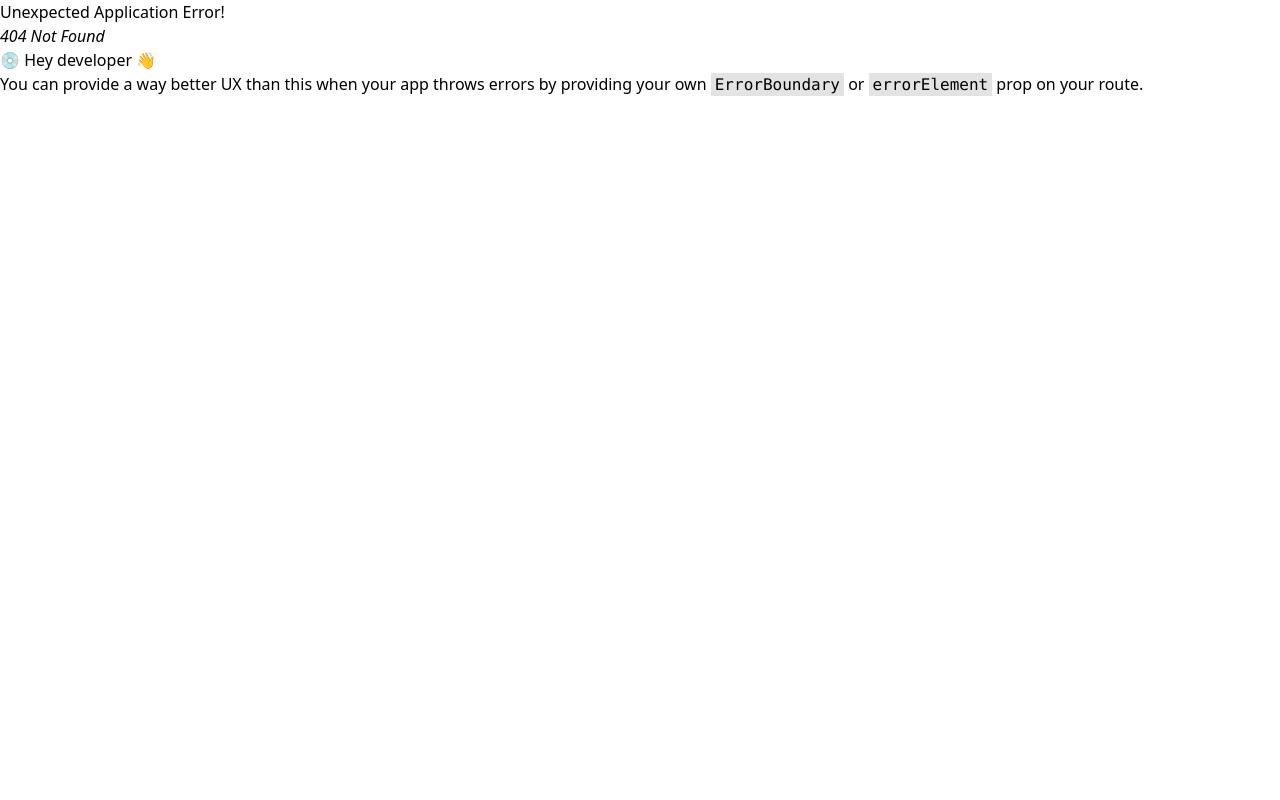
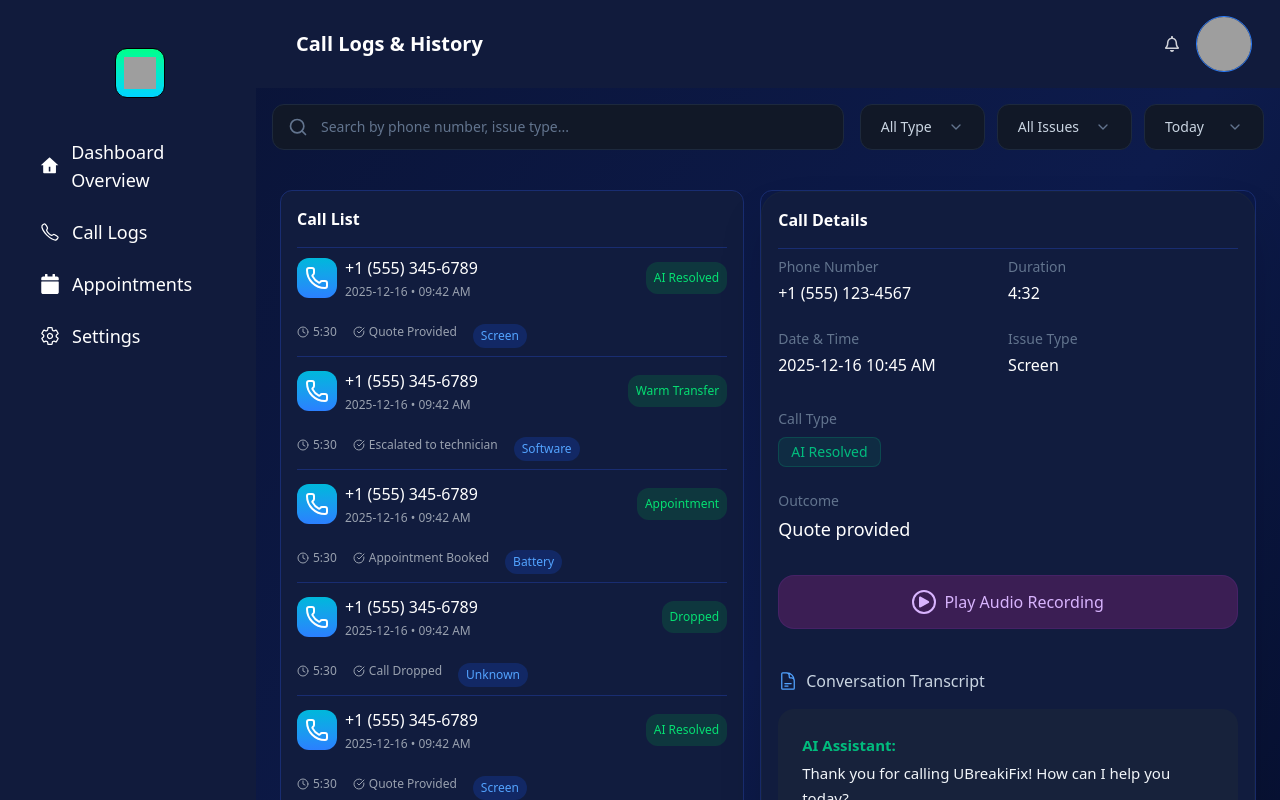
Before and after one commit to Nadimmo/FrontEnd-Task-, a React (Vite) app: page /callLogs in a window 1280 px wide. Before the commit this address had no page. Shown: the top 800 px of the page. Built offline with nearby package versions, Linux system fonts and the light colour scheme; grey boxes are pictures that could not be loaded.

Commit message:
create call logs page

```diff
--- a/src/Root/Root.jsx
+++ b/src/Root/Root.jsx
@@ -11,7 +11,7 @@ const Dashboard = () => {
     <div className="min-h-screen ]">
       {/* Mobile Menu Button */}
       <button
-        className="md:hidden p-3 bg-[#F1BA88] text-white  hover:bg-gray-700 transition duration-300"
+        className="md:hidden p-3 bg-[#111b3c] text-white  hover:bg-gray-700 transition duration-300"
         onClick={() => setIsOpen(!isOpen)}
       >
         <FaBars size={24} />
@@ -40,7 +40,7 @@ const Dashboard = () => {
                     Dashboard Overview
                   </span>
                 </Link>
-                <Link to={"/"} className="text-lg py-3 px-2 text-[#FFFFFF]">
+                <Link to={"/callLogs"} className="text-lg py-3 px-2 text-[#FFFFFF]">
                   <span className="flex gap-3 items-center">
                     <IoCallOutline className="text-xl" /> Call Logs
                   </span>
--- a/src/Route/Route.jsx
+++ b/src/Route/Route.jsx
@@ -5,6 +5,7 @@ import Dashboard from '../pages/Dashboard/Dashboard';
 import Settings from '../pages/Settings/Settings';
 import Profile from '../pages/Settings/Profile';
 import Appointment from '../pages/Appoinment/Appointment';
+import CallLogs from '../pages/CallLogs/CallLogs';
 
 const Route = createBrowserRouter([
   {
@@ -27,6 +28,10 @@ const Route = createBrowserRouter([
         {
             path: '/appointment',
             element: <Appointment></Appointment>
+        },
+        {
+            path: '/callLogs',
+            element: <CallLogs></CallLogs>
         }
     ]
   },
--- /dev/null
+++ b/src/pages/CallLogs/CallDetails.jsx
@@ -0,0 +1,100 @@
+import React from 'react';
+import { HiPlay, HiOutlineDocumentText } from "react-icons/hi2";
+
+const CallDetails = () => {
+  return (
+    <div className="lg:mt-0 mt-2 min-h-screen   flex justify-center items-start font-sans border border-[#192D71] rounded-xl">
+      <div className="w-full max-w-lg p-4 bg-[#111c3e] rounded-3xl  text-slate-300 shadow-2xl border border-slate-800/50">
+
+        {/* Header */}
+        <h2 className=" font-semibold text-white mb-4">Call Details</h2>
+            <hr className=" text-[#192D71] " />
+
+        {/* Info Grid */}
+        <div className="grid grid-cols-2 gap-y-6 mb-8 mt-2">
+          <div>
+            <p className="text-slate-500 text-sm mb-1">Phone Number</p>
+            <p className="text-white font-medium">+1 (555) 123-4567</p>
+          </div>
+          <div>
+            <p className="text-slate-500 text-sm mb-1">Duration</p>
+            <p className="text-white font-medium">4:32</p>
+          </div>
+          <div>
+            <p className="text-slate-500 text-sm mb-1">Date & Time</p>
+            <p className="text-white font-medium">2025-12-16 10:45 AM</p>
+          </div>
+          <div>
+            <p className="text-slate-500 text-sm mb-1">Issue Type</p>
+            <p className="text-white font-medium">Screen</p>
+          </div>
+        </div>
+
+        {/* Call Type Badge */}
+        <div className="mb-6">
+          <p className="text-slate-500 text-sm mb-2">Call Type</p>
+          <span className="inline-block px-3 py-1 rounded-lg bg-emerald-500/10 border border-emerald-500/20 text-emerald-500 text-sm font-medium">
+            AI Resolved
+          </span>
+        </div>
+
+        {/* Outcome */}
+        <div className="mb-8">
+          <p className="text-slate-500 text-sm mb-1">Outcome</p>
+          <p className="text-white text-lg">Quote provided</p>
+        </div>
+
+        {/* Audio Button */}
+        <button className="w-full bg-[#3B1E54] hover:bg-[#4a266a] text-[#D8B4FE] font-medium py-3.5 rounded-2xl flex items-center justify-center gap-2 transition-colors mb-10 border border-purple-500/10">
+          <div className="border-2 border-[#D8B4FE] rounded-full p-0.5">
+            <HiPlay size={16} />
+          </div>
+          Play Audio Recording
+        </button>
+
+        {/* Transcript Section */}
+        <div className="space-y-4">
+          <div className="flex items-center gap-2 text-slate-300 font-medium">
+            <HiOutlineDocumentText className="text-blue-400" size={20} />
+            <h3>Conversation Transcript</h3>
+          </div>
+
+          <div className="bg-[#17223b] rounded-2xl p-6 space-y-6 text-[15px] leading-relaxed">
+            <div>
+              <p className="text-emerald-500 font-bold mb-1">AI Assistant:</p>
+              <p className="text-slate-100">Thank you for calling UBreakiFix! How can I help you today?</p>
+            </div>
+
+            <div>
+              <p className="text-blue-500 font-bold mb-1">Customer:</p>
+              <p className="text-slate-100">Hi, my iPhone 13 screen is cracked. How much would it cost to repair?</p>
+            </div>
+
+            <div>
+              <p className="text-emerald-500 font-bold mb-1">AI Assistant:</p>
+              <p className="text-slate-100">
+                I can help you with that! For an iPhone 13 screen repair, our price is $199.
+                This includes parts, labor, and comes with a 90-day warranty. Would you like to book an appointment?
+              </p>
+            </div>
+
+            <div>
+              <p className="text-blue-500 font-bold mb-1">Customer:</p>
+              <p className="text-slate-100">Yes, please! When are you available?</p>
+            </div>
+
+            <div>
+              <p className="text-emerald-500 font-bold mb-1">AI Assistant:</p>
+              <p className="text-slate-100">
+                Great! I have availability today at 2:00 PM or tomorrow at 10:00 AM. Which works better for you?
+              </p>
+            </div>
+          </div>
+        </div>
+
+      </div>
+    </div>
+  );
+};
+
+export default CallDetails;
--- /dev/null
+++ b/src/pages/CallLogs/CallLogs.jsx
@@ -0,0 +1,147 @@
+import React from "react";
+import DHeader from "../../compnents/DHeader";
+import { CircleCheckBig, Clock4, Phone, Timer } from "lucide-react";
+import CallDetails from "./CallDetails";
+import { LuChevronDown, LuSearch } from "react-icons/lu";
+const calls = [
+  {
+    id: 1,
+    number: "+1 (555) 345-6789",
+    date: "2025-12-16 • 09:42 AM",
+    status: "AI Resolved",
+    tag: "Screen",
+    time: "5:30",
+    text: "Quote Provided",
+  },
+  {
+    id: 2,
+    number: "+1 (555) 345-6789",
+    date: "2025-12-16 • 09:42 AM",
+    status: "Warm Transfer",
+    tag: "Software",
+    time: "5:30",
+    text: "Escalated to technician",
+  },
+  {
+    id: 3,
+    number: "+1 (555) 345-6789",
+    date: "2025-12-16 • 09:42 AM",
+    status: "Appointment",
+    tag: "Battery",
+    time: "5:30",
+    text: "Appointment Booked",
+  },
+  {
+    id: 4,
+    number: "+1 (555) 345-6789",
+    date: "2025-12-16 • 09:42 AM",
+    status: "Dropped",
+    tag: "Unknown",
+    time: "5:30",
+    text: "Call Dropped",
+  },
+  {
+    id: 5,
+    number: "+1 (555) 345-6789",
+    date: "2025-12-16 • 09:42 AM",
+    status: "AI Resolved",
+    tag: "Screen",
+    time: "5:30",
+    text: "Quote Provided",
+  },
+];
+
+function CallLogs() {
+  return (
+    <div className="min-h-screen bg-linear-to-br from-[#0a1438] via-[#0d1b4c] to-[#050b24] text-white">
+      <DHeader text={"Call Logs & History"}></DHeader>
+
+      <div className="w-full max-w-6xl p-4">
+        <div className="flex flex-col md:flex-row items-center gap-4">
+          {/* Search Input */}
+          <div className="relative  md:flex-grow">
+            <div className="absolute inset-y-0 left-0 pl-4 flex items-center pointer-events-none">
+              <LuSearch className="text-slate-500 h-5 w-5" />
+            </div>
+            <input
+              type="text"
+              className="block w-full bg-[#111827] border border-slate-800 text-slate-300 text-sm rounded-xl pl-12 pr-4 py-3 focus:ring-1 focus:ring-blue-500 focus:border-blue-500 outline-none placeholder-slate-500 transition-all"
+              placeholder="Search by phone number, issue type..."
+            />
+          </div>
+
+          {/* Filters Container - Wraps on small screens */}
+          <div className="flex flex-wrap items-center gap-3 w-full md:w-auto">
+            {["All Type", "All Issues", "Today"].map((label) => (
+              <button
+                key={label}
+                className="flex flex-grow md:flex-grow-0 items-center justify-between gap-4 bg-[#111827] border border-slate-800 text-slate-300 text-sm rounded-xl px-5 py-3 hover:bg-slate-800/50 transition-all min-w-[120px]"
+              >
+                <span className="font-medium">{label}</span>
+                <LuChevronDown className="text-slate-500 h-4 w-4" />
+              </button>
+            ))}
+          </div>
+        </div>
+      </div>
+
+      <div className=" p-4 md:p-6">
+        {/* Main Layout */}
+        <div className="lg:flex justify-between gap-4">
+          {/* Call List */}
+          <div className=" bg-[#111c3e] p-4 lg:w-[480px] lg:h-[640px]  border border-[#192D71] rounded-xl">
+            <h2 className="font-semibold mb-4">Call List</h2>
+            <hr className=" text-[#192D71] " />
+
+            <div className="space-y-3">
+              {calls.map((call) => (
+                <div
+                  key={call.id}
+                  className="mt-2 border-b border-[#192D71] pb-2"
+                >
+                  <div className="flex justify-between items-center ">
+                    <div className="flex justify-between items-center gap-2">
+                      <div className="bg-gradient-to-t from-[#2B7FFF] to-[#00B8DB] p-2 rounded-xl ">
+                        <Phone />
+                      </div>
+                      <div>
+                        <p className="font-medium">{call.number}</p>
+                        <p className="text-xs text-gray-400 mt-1">
+                          {call.date}
+                        </p>
+                      </div>
+                    </div>
+                    <div className="text-xs rounded-xl p-2 bg-green-600/20 text-green-400">
+                      {call.status}
+                    </div>
+                  </div>
+
+                  {/*bottom  */}
+                  <div className="flex gap-4 items-center mt-4">
+                    <span className="text-xs flex items-center gap-1 text-gray-400">
+                      {" "}
+                      <Clock4 className="w-3 h-3 " /> {call.time}
+                    </span>
+                    <span className="text-xs flex items-center gap-1 text-gray-400">
+                      {" "}
+                      <CircleCheckBig className="w-3 h-3" /> {call.text}
+                    </span>
+                    <span className="inline-block mt-2 text-xs px-2 py-1 rounded-full bg-blue-600/20 text-blue-400">
+                      {call.tag}
+                    </span>
+                  </div>
+                </div>
+              ))}
+            </div>
+          </div>
+          {/* Right Side */}
+          <div>
+            <CallDetails />
+          </div>
+        </div>
+      </div>
+    </div>
+  );
+}
+
+export default CallLogs;
--- a/src/pages/Dashboard/Dashboard.jsx
+++ b/src/pages/Dashboard/Dashboard.jsx
@@ -23,7 +23,7 @@ const Dashboard = () => {
           <img
             src="/src/assets/Avatar.png"
             alt="User"
-            className="w-9 h-9 rounded-full border border-[#2B7FFF]"
+            className="w-14 h-14 rounded-full border border-[#2B7FFF]"
           />
         </div>
       </div>
```
